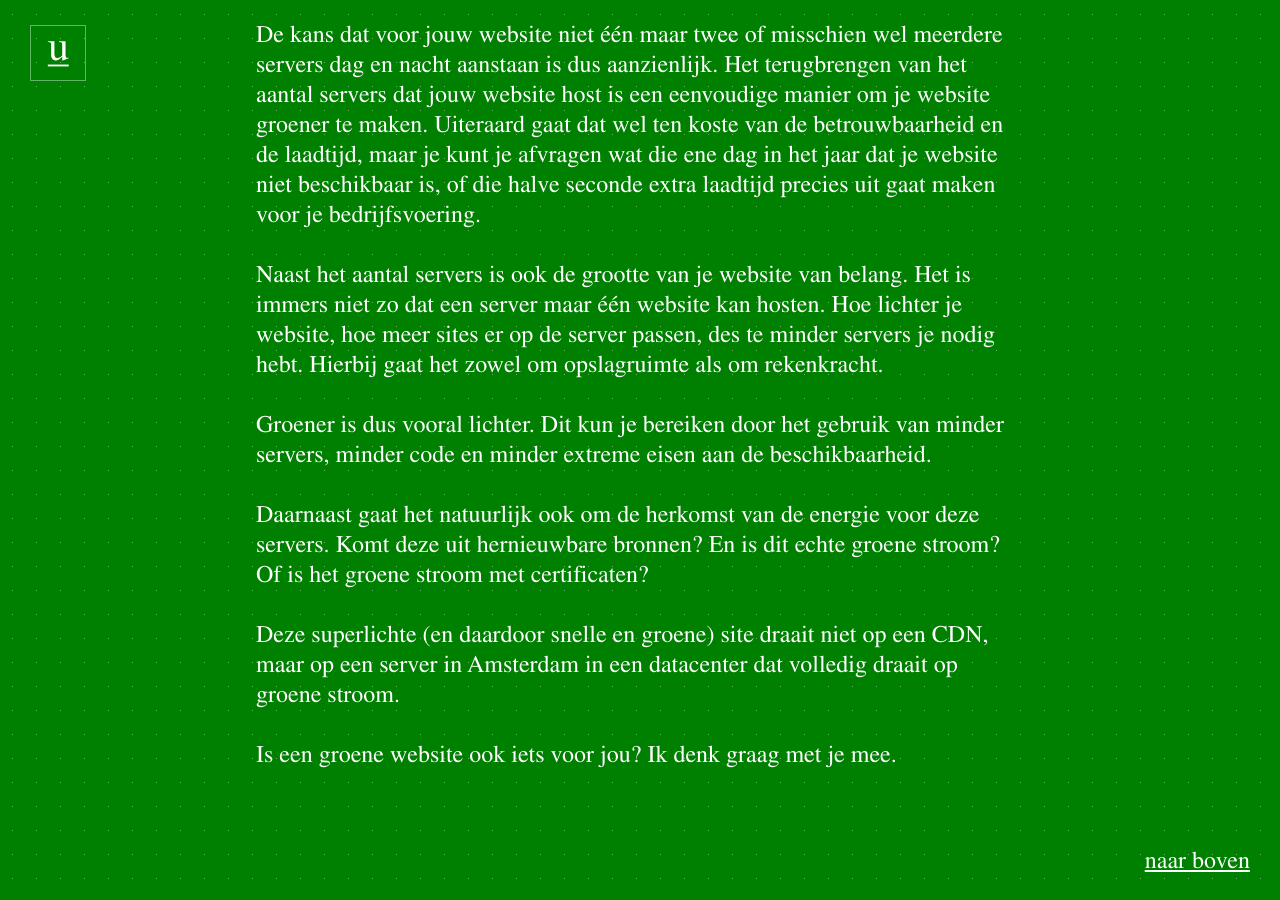
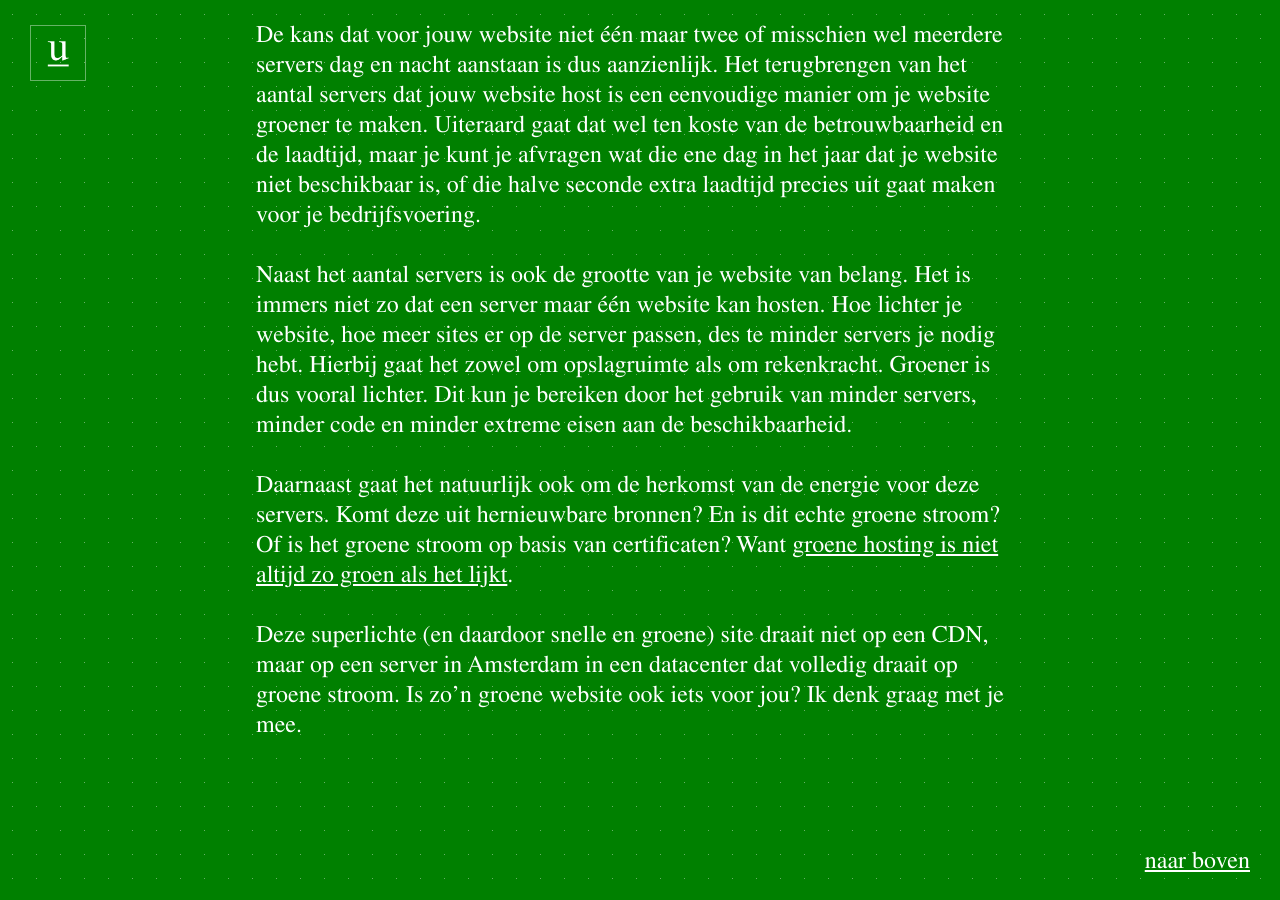
Before and after one commit to jhvanderschee/usecuewebsitenl, a Jekyll site: the page built from _posts/2019-08-21-een-groene-website.md, in a window 1280 px wide and 900 px high, scrolled down 1941 px. Built offline with Jekyll 4.4.1, drawn with Linux system fonts in a browser that asks for light colours.

Commit message:
Update 2019-08-21-een-groene-website.md

```diff
--- a/_posts/2019-08-21-een-groene-website.md
+++ b/_posts/2019-08-21-een-groene-website.md
@@ -11,12 +11,8 @@ Laten we ons voor het gemak beperken tot de server, ofwel de computer die jouw w
 
 De kans dat voor jouw website niet één maar twee of misschien wel meerdere servers dag en nacht aanstaan is dus aanzienlijk. Het terugbrengen van het aantal servers dat jouw website host is een eenvoudige manier om je website groener te maken. Uiteraard gaat dat wel ten koste van de betrouwbaarheid en de laadtijd, maar je kunt je afvragen wat die ene dag in het jaar dat je website niet beschikbaar is, of die halve seconde extra laadtijd precies uit gaat maken voor je bedrijfsvoering.
 
-Naast het aantal servers is ook de grootte van je website van belang. Het is immers niet zo dat een server maar één website kan hosten. Hoe lichter je website, hoe meer sites er op de server passen, des te minder servers je nodig hebt. Hierbij gaat het zowel om opslagruimte als om rekenkracht.
+Naast het aantal servers is ook de grootte van je website van belang. Het is immers niet zo dat een server maar één website kan hosten. Hoe lichter je website, hoe meer sites er op de server passen, des te minder servers je nodig hebt. Hierbij gaat het zowel om opslagruimte als om rekenkracht. Groener is dus vooral lichter. Dit kun je bereiken door het gebruik van minder servers, minder code en minder extreme eisen aan de beschikbaarheid.
 
-Groener is dus vooral lichter. Dit kun je bereiken door het gebruik van minder servers, minder code en minder extreme eisen aan de beschikbaarheid.
+Daarnaast gaat het natuurlijk ook om de herkomst van de energie voor deze servers. Komt deze uit hernieuwbare bronnen? En is dit echte groene stroom? Of is het groene stroom op basis van certificaten? Want [groene hosting is niet altijd zo groen als het lijkt](https://www.zaailingen.com/webhost-niet-zo-groen-als-lijkt/).
 
-Daarnaast gaat het natuurlijk ook om de herkomst van de energie voor deze servers. Komt deze uit hernieuwbare bronnen? En is dit echte groene stroom? Of is het groene stroom met certificaten?
-
-Deze superlichte (en daardoor snelle en groene) site draait niet op een CDN, maar op een server in Amsterdam in een datacenter dat volledig draait op groene stroom.
-
-Is een groene website ook iets voor jou? Ik denk graag met je mee.
+Deze superlichte (en daardoor snelle en groene) site draait niet op een CDN, maar op een server in Amsterdam in een datacenter dat volledig draait op groene stroom. Is zo'n groene website ook iets voor jou? Ik denk graag met je mee.
```
